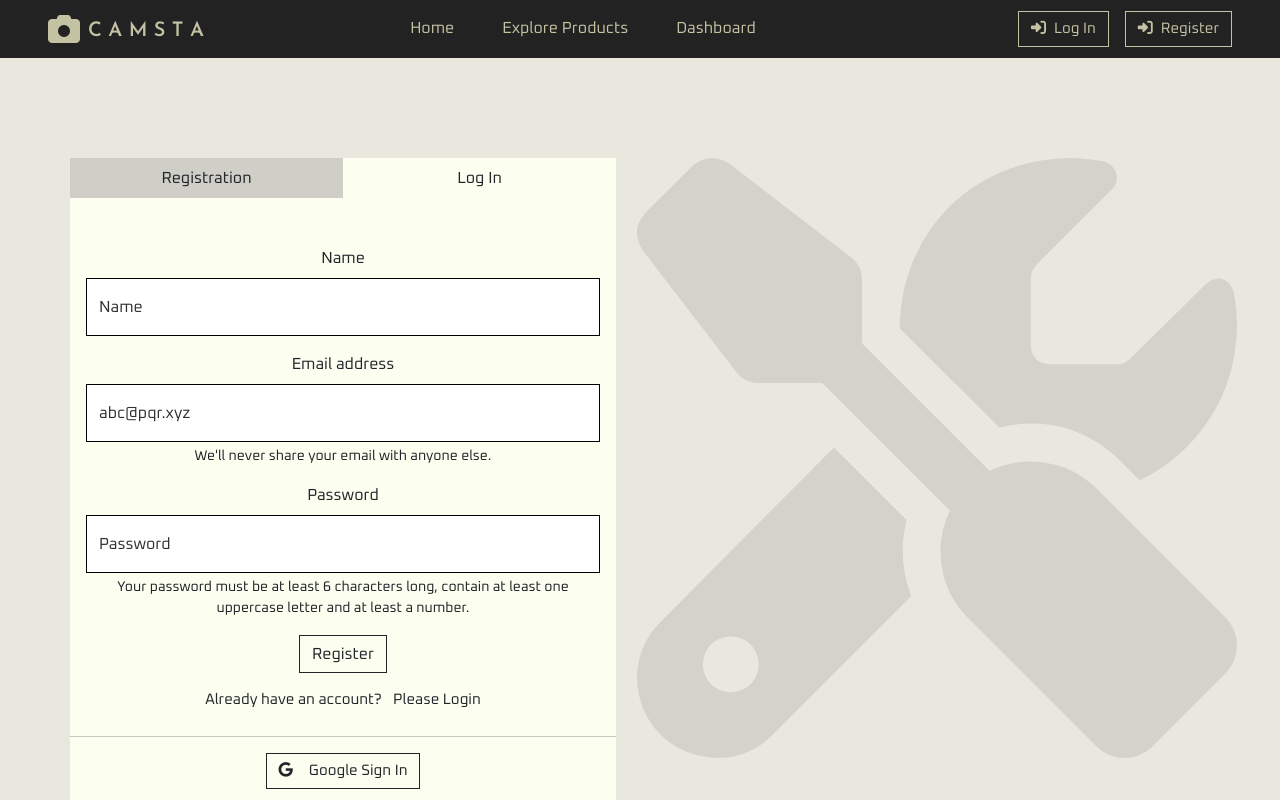
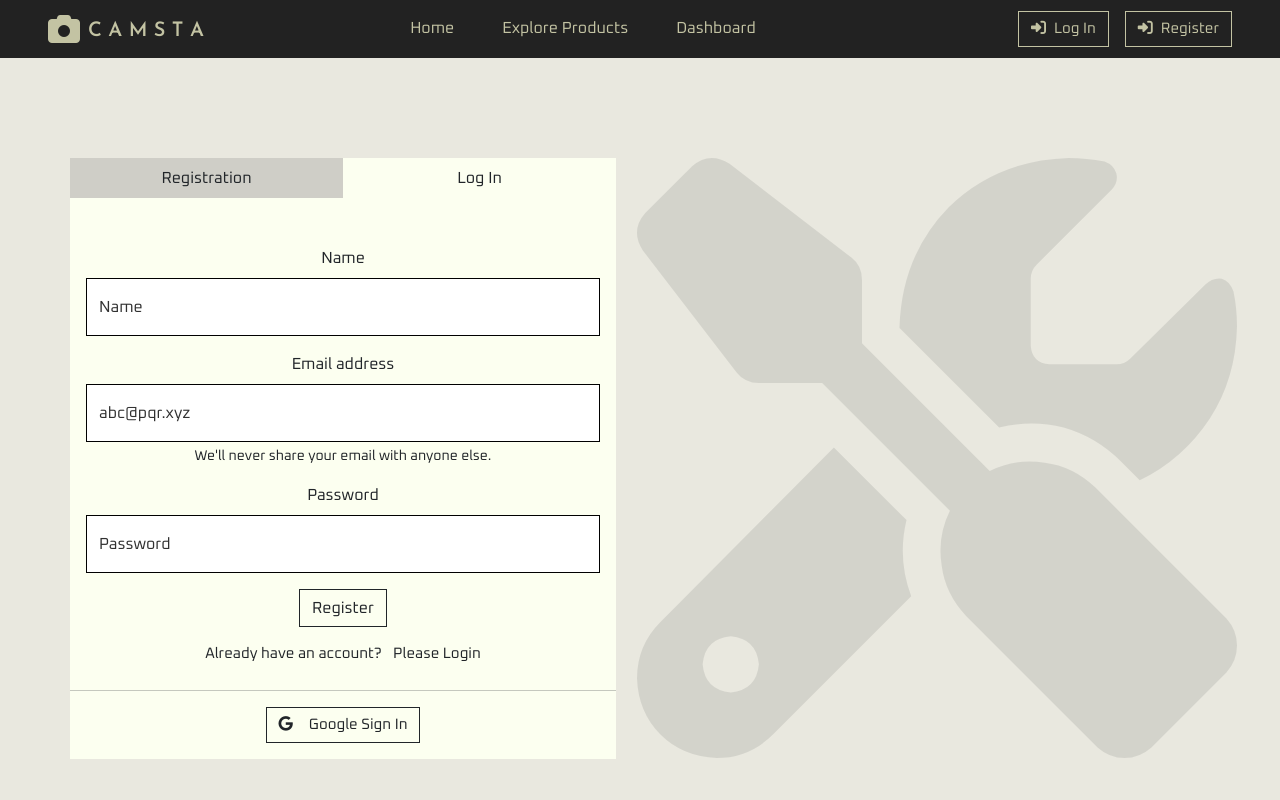
Before and after one commit to ankan-782/Camsta-client-side, a React (Create React App) app: page /register in a window 1280 px wide. Shown: the top 800 px of the page. Built offline with nearby package versions, Linux system fonts and the light colour scheme; no server answers.

Commit message:
password validation removed

```diff
--- a/src/pages/Authentication/Registration/Registration.js
+++ b/src/pages/Authentication/Registration/Registration.js
@@ -39,10 +39,10 @@ const Registration = () => {
     //registration method (sign up)
     const handleRegistration = (e) => {
         e.preventDefault();
-        if (!/(?=.*[A-Z])(?=.*[0-9])(?=.*[a-z]).{6}/.test(password)) {
-            setError('Password should be at least of 8 characters and must have one uppercase letter, one digits, one lowercase letter');
-            return;
-        }
+        // if (!/(?=.*[A-Z])(?=.*[0-9])(?=.*[a-z]).{6}/.test(password)) {
+        //     setError('Password should be at least of 8 characters and must have one uppercase letter, one digits, one lowercase letter');
+        //     return;
+        // }
         // this password validation doesn't match the admin password provided in task description.
         // so for admin password use Admin0
         processRegistration(email, password, name, history)
@@ -72,9 +72,9 @@ const Registration = () => {
                                     <div className="mb-3">
                                         <label htmlFor="inputPassword5" className="form-label fs-6">Password</label>
                                         <input type="password" onBlur={getPassword} id="inputPassword5" className="form-control registration-input-bg py-3 rounded-0" aria-describedby="passwordHelpBlock" placeholder="Password" required />
-                                        <div id="passwordHelpBlock" className="form-text text-dark">
+                                        {/* <div id="passwordHelpBlock" className="form-text text-dark">
                                             Your password must be at least 6 characters long, contain at least one uppercase letter and at least a number.
-                                        </div>
+                                        </div> */}
                                     </div>
                                     <div className="text-danger">{error}</div>
                                     <div className="text-danger">{authError}</div>
```
